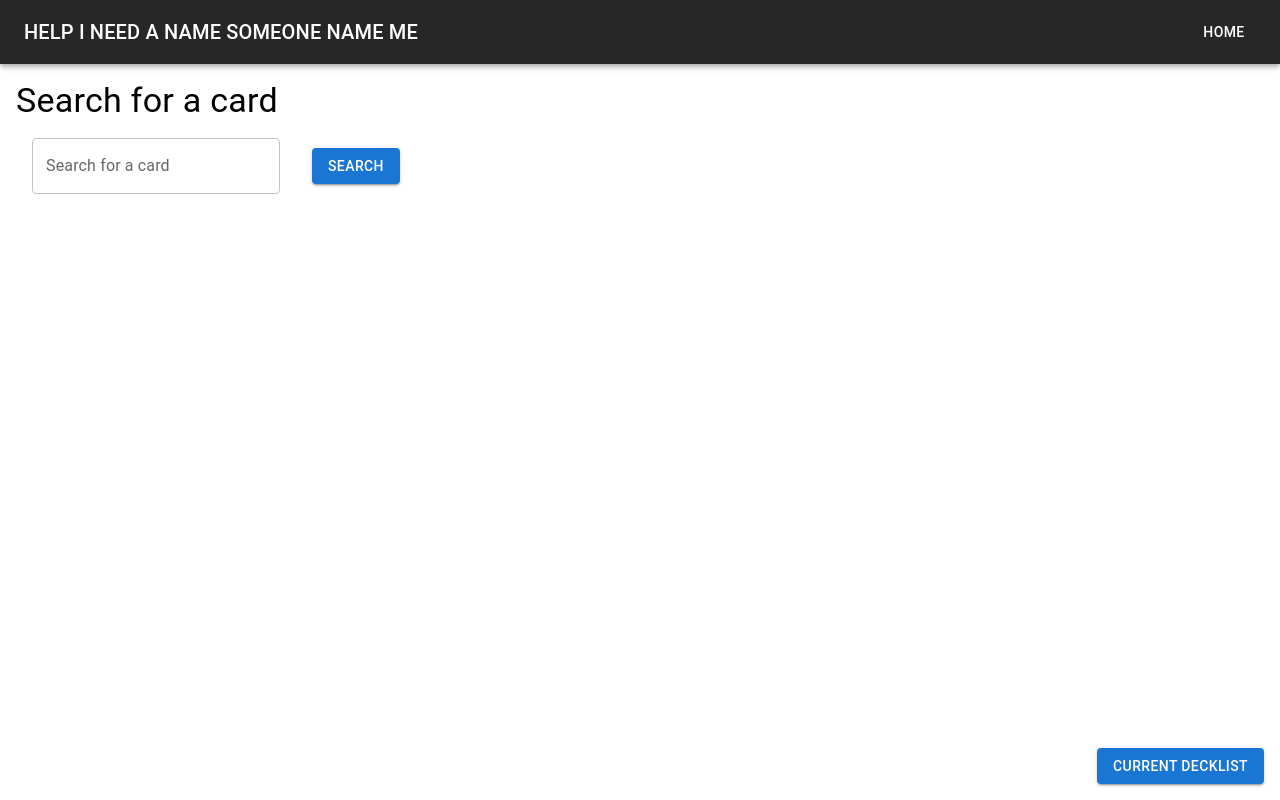
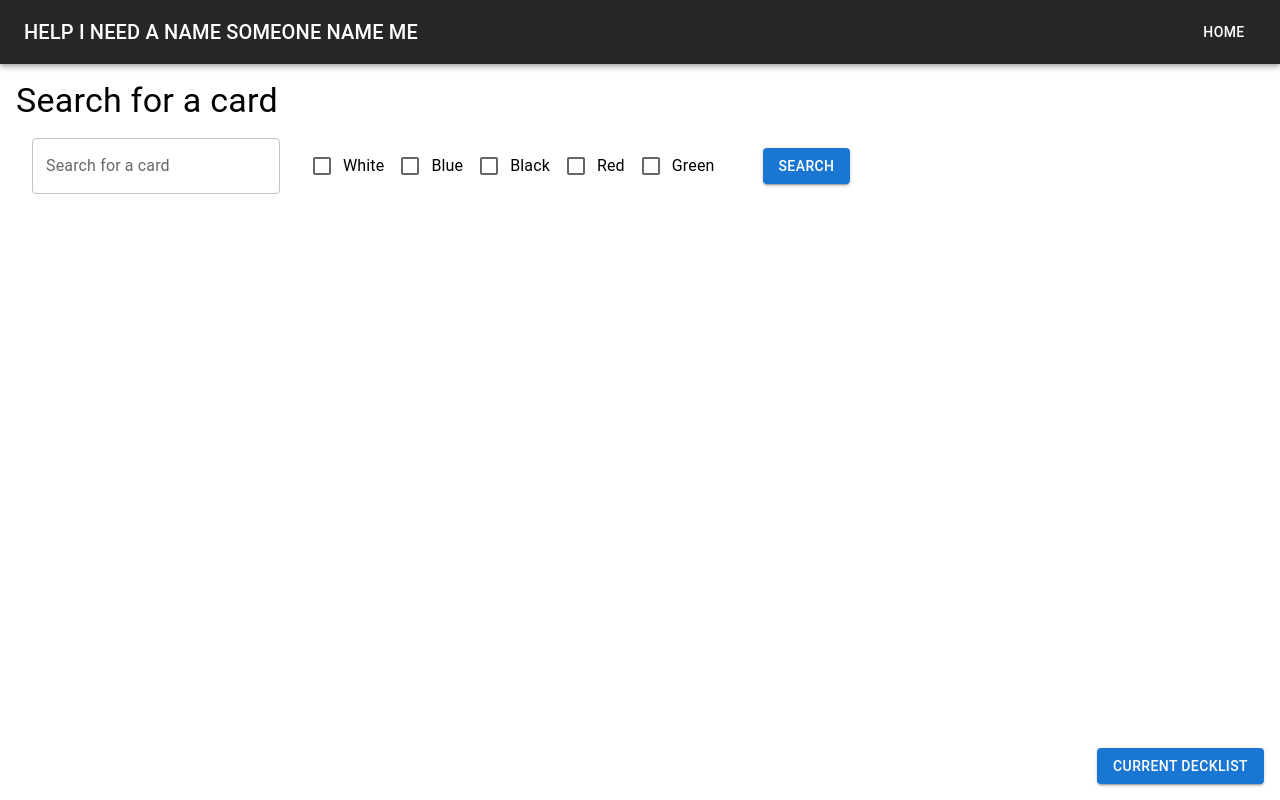
Before and after one commit to sulaiman-ahmed/mtg-deckbuilder, a React (Create React App) app: page / in a window 1280 px wide. Built offline with nearby package versions, Linux system fonts and the light colour scheme.

Commit message:
Added color specficity checkboxes

```diff
--- a/src/components/CardSearch.tsx
+++ b/src/components/CardSearch.tsx
@@ -1,7 +1,7 @@
 import React, { useState } from "react";
 import axios from 'axios';
 
-import { Button, TextField, Box, Typography, Grid, Drawer, Backdrop, IconButton } from "@mui/material";
+import { Button, TextField, Box, Typography, Grid, Drawer, Backdrop, Checkbox, FormControlLabel, FormGroup } from "@mui/material";
 import { Card } from "./types";
 import DeckList from "./DeckList";
 import { useNavigate } from 'react-router-dom';
@@ -15,19 +15,38 @@ const CardSearch: React.FC = () => {
     const [error, setError] = useState<string>('');
     const [drawerOpen, setDrawerOpen] = useState<boolean>(false);
     const navigate = useNavigate();
+    const [selectedColors, setSelectedColors] = useState<{ [color: string]: boolean }>({
+        white: false,
+        blue: false,
+        black: false,
+        red: false,
+        green: false
+    });
 
+
+    const handleColorChange = (event: React.ChangeEvent<HTMLInputElement>) => {
+        setSelectedColors({
+            ...selectedColors,
+            [event.target.name]: event.target.checked
+        });
+    };
 
     const handleSubmit = async (event: React.FormEvent<HTMLFormElement>) => {
         event.preventDefault();
 
         const isPlainCardName = /^[a-zA-Z\s]+$/.test(searchQuery.trim());
 
-        const query = isPlainCardName
+        let query = isPlainCardName
             ? `name:"${encodeURIComponent(searchQuery.trim())}"`
             : encodeURIComponent(searchQuery.trim());
 
+        const colors = Object.keys(selectedColors).filter(color => selectedColors[color]);
+        if (colors.length > 0) {
+            query += `+color<=${colors.join('')}`;
+        }
         try {
             const response = await axios.get(`https://api.scryfall.com/cards/search?q=${query}`);
+            console.log(response);
             const cardResults: Card[] = response.data.data.map((card: any) => ({
                 name: card.name,
                 imageUrl: card.image_uris?.normal || card.image_uris?.small || '',
@@ -93,6 +112,15 @@ const CardSearch: React.FC = () => {
                         value={searchQuery}
                         onChange={(e) => setSearchQuery(e.target.value)}
                     />
+                    <FormGroup row>
+                        {['white', 'blue', 'black', 'red', 'green'].map((color) => (
+                            <FormControlLabel
+                                control={<Checkbox checked={selectedColors[color]} onChange={handleColorChange} name={color} />}
+                                label={color.charAt(0).toUpperCase() + color.slice(1)}
+                                key={color}
+                            />
+                        ))}
+                    </FormGroup>
                     <Button variant="contained" type="submit">Search</Button>
                 </Box>
                 {error && <Typography color="error">{error}</Typography>}
```
